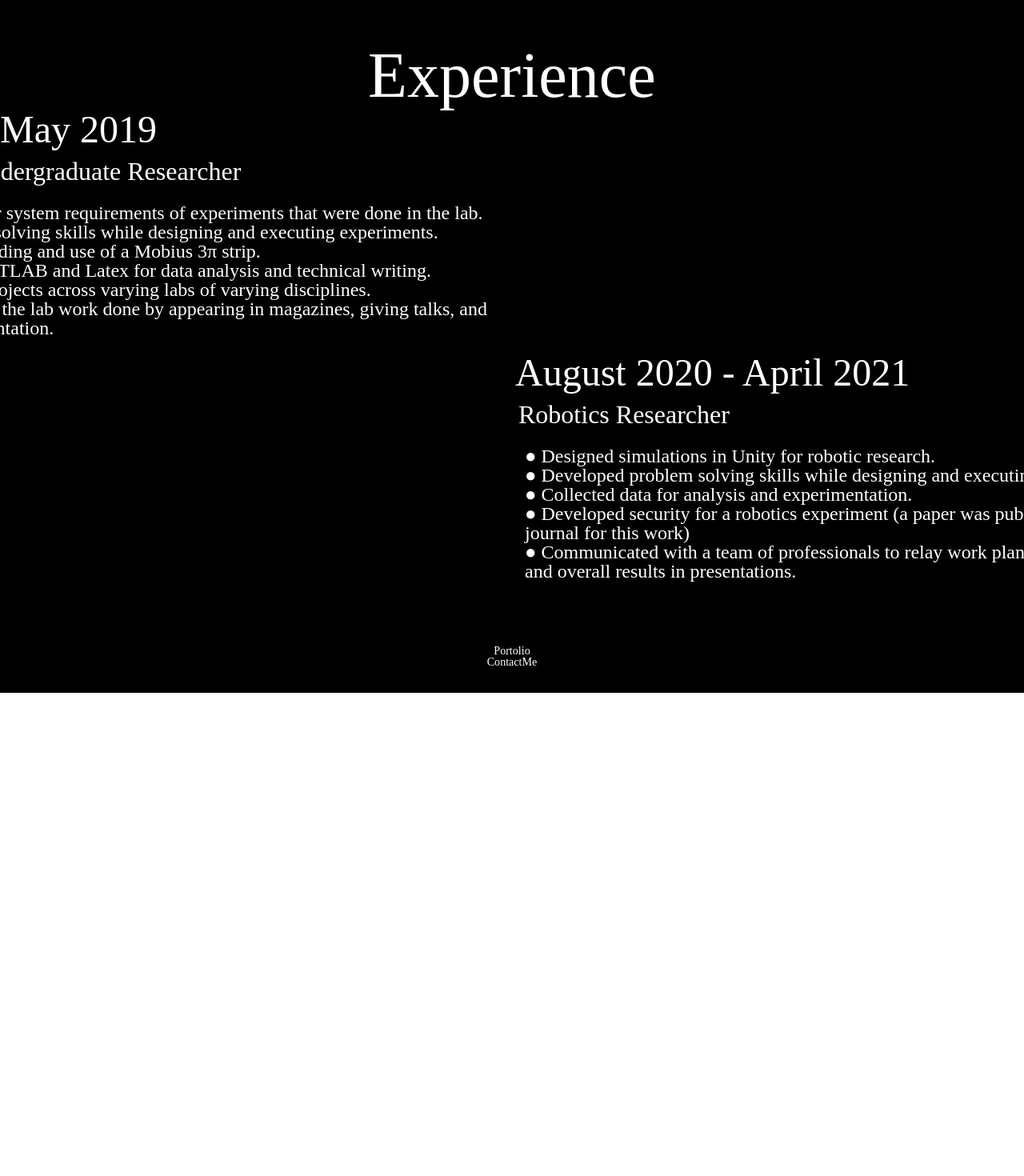
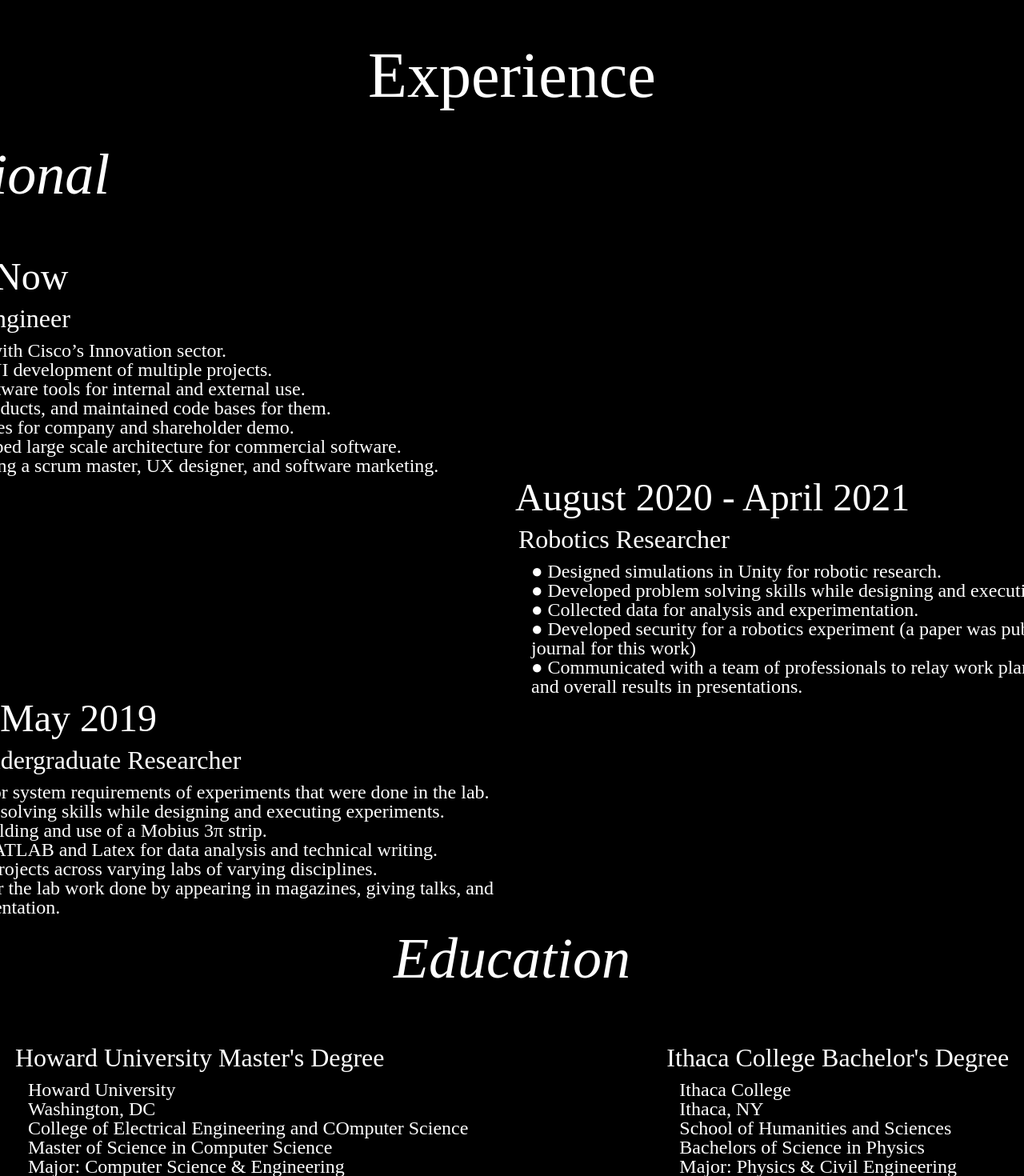
Before and after one commit to joshuahector86/professional_site_2023, a React (Vite) app: page / in a window 1280 px wide. Shown: the part 2400-3870 px from the top of the page at 80% size. Before the commit the page ends 3266 px from the top, so only its background shows below. Built offline with nearby package versions, Linux system fonts and the light colour scheme.

Commit message:
adding more experience and adding in education

```diff
--- a/src/Components/Experience/Experience.jsx
+++ b/src/Components/Experience/Experience.jsx
@@ -2,17 +2,32 @@ import "./Experience.scss";
 import {
   UndergraduateResearcherContent,
   RoboticsResearcher,
+  CiscoSoftwareEngineer,
+  MastersDegree,
+  BachelorsDegree,
 } from "../Experience/ExperienceContent/ExperienceContent";
 
 function Experience() {
   return (
     <div className="experience">
-      <div className="experience-title">Experience</div>
-      <div className="experience-left-side">
-        <UndergraduateResearcherContent />
-      </div>
-      <div className="experience-right-side">
-        <RoboticsResearcher />
+      <div className="experience-inner-container">
+        <div className="experience-title">Experience</div>
+        <div className="experience-sub-title1">Professional</div>
+
+        <div className="experience-left-side">
+          <CiscoSoftwareEngineer />
+        </div>
+        <div className="experience-right-side">
+          <RoboticsResearcher />
+        </div>
+        <div className="experience-left-side">
+          <UndergraduateResearcherContent />
+        </div>
+        <div className="experience-sub-title2">Education</div>
+        <div className="education-container">
+          <MastersDegree />
+          <BachelorsDegree />
+        </div>
       </div>
     </div>
   );
--- a/src/Components/Experience/Experience.scss
+++ b/src/Components/Experience/Experience.scss
@@ -1,5 +1,7 @@
 .experience {
   padding: 4rem;
+  display: flex;
+  .experience-inner-container {
     display: flex;
     flex-direction: column;
     min-width: 110rem;
@@ -7,6 +9,30 @@
       display: flex;
       justify-content: center;
       font-size: 5rem;
+      margin-bottom: 2rem;
+    }
+
+    .experience-sub-title1 {
+      display: flex;
+      margin-bottom: 3rem;
+      font-size: 4.5rem;
+      font-style: italic;
+      padding: 1rem;
+    }
+    .experience-sub-title2 {
+      display: flex;
+      flex-direction: row;
+      justify-content: center;
+      align-items: center;
+      margin-bottom: 3rem;
+      font-size: 4.5rem;
+      font-style: italic;
+      padding: 1rem;
+    }
+    .education-container {
+      display: flex;
+      justify-content: center;
+      gap: 15rem;
     }
 
     .experience-left-side {
@@ -18,3 +44,4 @@
       justify-content: flex-end;
     }
   }
+}
--- a/src/Components/Experience/ExperienceContent/ExperienceContent.jsx
+++ b/src/Components/Experience/ExperienceContent/ExperienceContent.jsx
@@ -59,4 +59,68 @@ function RoboticsResearcher() {
   );
 }
 
-export { UndergraduateResearcherContent, RoboticsResearcher };
+function CiscoSoftwareEngineer() {
+  return (
+    <div className="experience-content-container">
+      <div className="time-worked">July 2021 - Now</div>
+      <div className="bullet-points-title">Cisco Software Engineer</div>
+      <div className="bullet-points">
+        <p>● Software engineer with Cisco’s Innovation sector.</p>
+        <p>● Lead Engineer for UI development of multiple projects.</p>
+        <p>● Creation of new software tools for internal and external use.</p>
+        <p>● Developed SaaS products, and maintained code bases for them.</p>
+        <p>● Developed prototypes for company and shareholder demo.</p>
+        <p>
+          ● Planned and developed large scale architecture for commercial
+          software.
+        </p>
+        <p>
+          ● Experience with being a scrum master, UX designer, and software
+          marketing.
+        </p>
+      </div>
+    </div>
+  );
+}
+
+function MastersDegree() {
+  return (
+    <div className="experience-content-container">
+      <div className="bullet-points-title">
+        Howard University Master's Degree
+      </div>
+      <div className="bullet-points">
+        Howard University <br />
+        Washington, DC <br />
+        College of Electrical Engineering and COmputer Science <br />
+        Master of Science in Computer Science <br />
+        Major: Computer Science & Engineering
+      </div>
+    </div>
+  );
+}
+
+function BachelorsDegree() {
+  return (
+    <div className="experience-content-container">
+      <div className="bullet-points-title">
+        Ithaca College Bachelor's Degree
+      </div>
+      <div className="bullet-points">
+        Ithaca College <br />
+        Ithaca, NY <br />
+        School of Humanities and Sciences <br />
+        Bachelors of Science in Physics <br />
+        Major: Physics & Civil Engineering
+      </div>
+    </div>
+  );
+}
+
+export {
+  UndergraduateResearcherContent,
+  RoboticsResearcher,
+  CiscoSoftwareEngineer,
+  MastersDegree,
+  BachelorsDegree,
+};
--- a/src/Components/Experience/ExperienceContent/ExperienceContent.scss
+++ b/src/Components/Experience/ExperienceContent/ExperienceContent.scss
@@ -10,6 +10,7 @@
   }
   .bullet-points {
     font-size: 1.5rem;
-    padding: 1rem;
+    padding-top: 0.25rem;
+    padding-left: 1.5rem;
   }
 }
```
Lines whose indentation alone changed are shown as unchanged.
